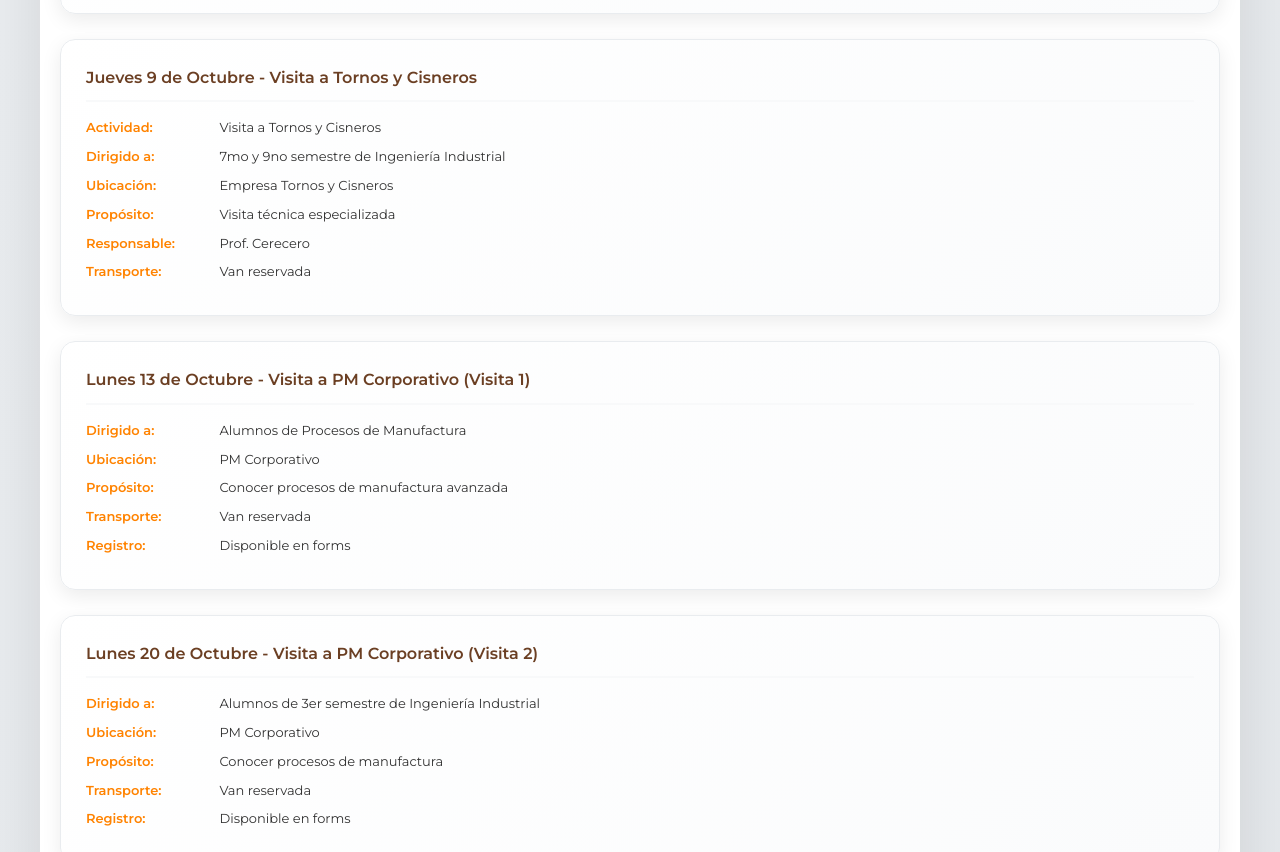
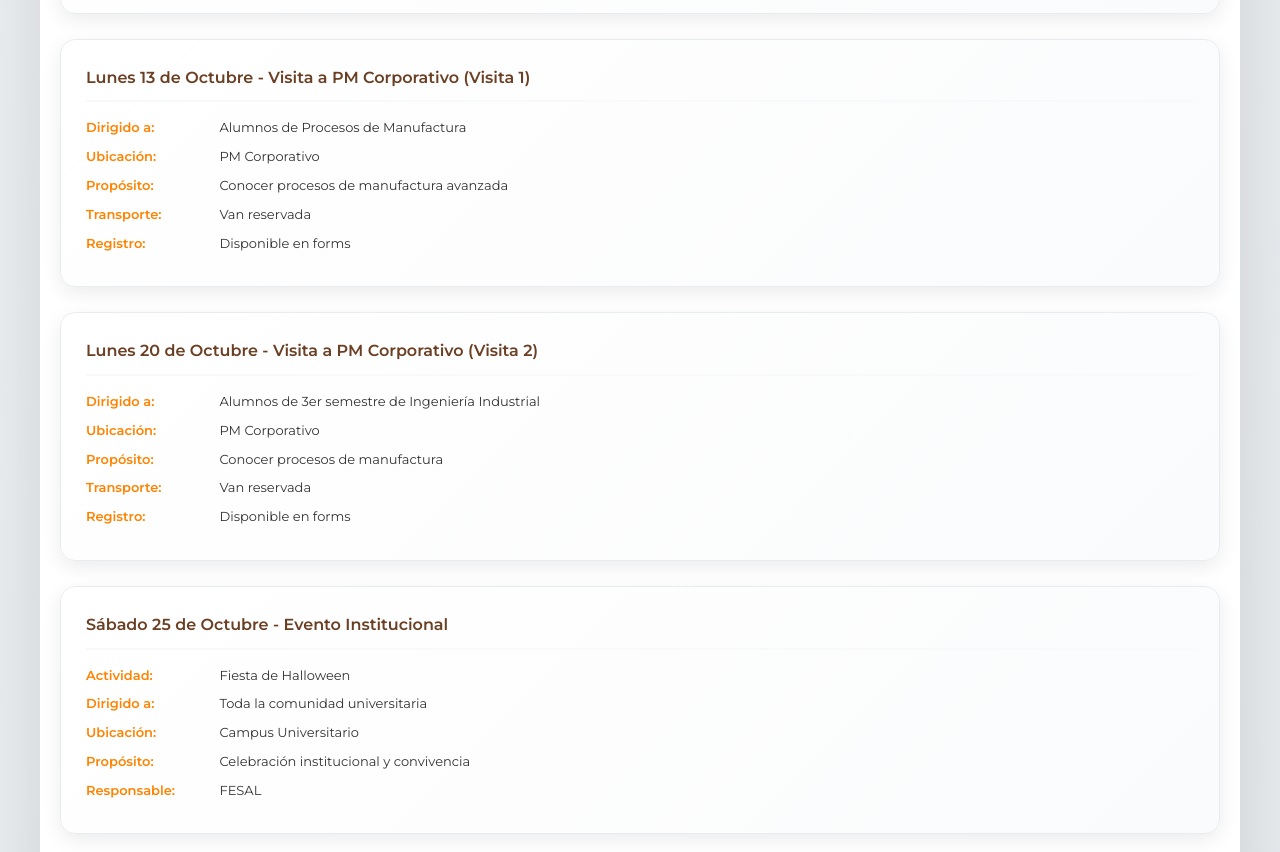
Before and after one commit to benjamin-bar/sociedad-alumnos, a plain HTML site: page index.html in a window 1280 px wide. Shown: the part 6035-6887 px from the top of the page. Drawn offline with Linux system fonts and the light colour scheme.

Commit message:
Update index.html

```diff
--- a/index.html
+++ b/index.html
@@ -842,18 +842,6 @@
                 </div>
 
                 <div class="activity">
-                    <div class="activity-header">Jueves 9 de Octubre - Visita a Tornos y Cisneros</div>
-                    <div class="activity-details">
-                        <div><span class="label">Actividad:</span> Visita a Tornos y Cisneros</div>
-                        <div><span class="label">Dirigido a:</span> 7mo y 9no semestre de Ingeniería Industrial</div>
-                        <div><span class="label">Ubicación:</span> Empresa Tornos y Cisneros</div>
-                        <div><span class="label">Propósito:</span> Visita técnica especializada</div>
-                        <div><span class="label">Responsable:</span> Prof. Cerecero</div>
-                        <div><span class="label">Transporte:</span> Van reservada</div>
-                    </div>
-                </div>
-
-                <div class="activity">
                     <div class="activity-header">Lunes 13 de Octubre - Visita a PM Corporativo (Visita 1)</div>
                     <div class="activity-details">
                         <div><span class="label">Dirigido a:</span> Alumnos de Procesos de Manufactura</div>
```
